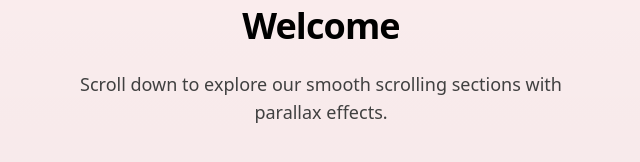
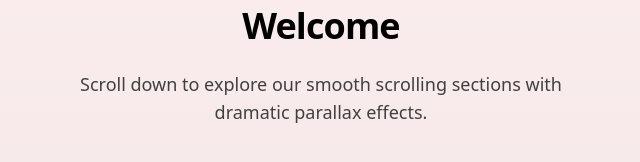
Before and after one commit to m-ku66/Scroll-and-Section-Testing, a Next.js app: page / in a window 1280 px wide. Shown: the part 334-496 px from the top of the page, without its empty margins (319-959 px from the left). Built offline with nearby package versions, Linux system fonts and the light colour scheme.

Commit message:
making components more flexible and adding scrolling effects

```diff
--- a/app/components/PageSection.tsx
+++ b/app/components/PageSection.tsx
@@ -6,24 +6,49 @@ interface PageSectionProps {
   scrollYProgress?: MotionValue<number>;
   children?: React.ReactNode;
   bgColor?: string;
+  // New props for enhanced effects
+  parallaxStrength?: number; // Controls strength of parallax effect (0-1)
+  rotateOnScroll?: boolean; // Add slight rotation effect
+  scaleOnScroll?: boolean; // Add scaling effect
 }
 
 const PageSection = ({
   scrollYProgress,
   children,
   bgColor = "bg-white",
+  parallaxStrength = 0.5,
+  rotateOnScroll = false,
+  scaleOnScroll = false,
 }: PageSectionProps) => {
+  // Calculate effect strength based on parallaxStrength
+  const bgParallax = 50 * parallaxStrength; // Max 50%
+  const contentParallax = 15 * parallaxStrength; // Max 15%
+
   // Create parallax effect for background and content
   const backgroundY = useTransform(
     scrollYProgress || new MotionValue(0),
     [0, 1],
-    ["0%", "30%"]
+    ["0%", `${bgParallax}%`]
   );
 
   const contentY = useTransform(
     scrollYProgress || new MotionValue(0),
     [0, 1],
-    ["0%", "-5%"]
+    ["0%", `-${contentParallax}%`]
+  );
+
+  // Optional rotation effect
+  const contentRotate = useTransform(
+    scrollYProgress || new MotionValue(0),
+    [0, 1],
+    [0, rotateOnScroll ? -5 : 0] // Rotate up to -5 degrees if enabled
+  );
+
+  // Optional scale effect
+  const contentScale = useTransform(
+    scrollYProgress || new MotionValue(0),
+    [0, 0.5, 1],
+    [1, scaleOnScroll ? 1.05 : 1, 1] // Scale up slightly in middle of scroll
   );
 
   return (
@@ -39,10 +64,14 @@ const PageSection = ({
         <div className="absolute inset-0 bg-gradient-to-b from-transparent to-black/5" />
       </motion.div>
 
-      {/* Content with different parallax speed */}
+      {/* Content with multiple effects */}
       <motion.div
         className="relative z-10 w-full max-w-4xl mx-auto px-6"
-        style={{ y: contentY }}
+        style={{
+          y: contentY,
+          rotate: contentRotate,
+          scale: contentScale,
+        }}
       >
         {children || (
           <div className="flex flex-col items-center gap-6">
--- a/app/page.tsx
+++ b/app/page.tsx
@@ -6,33 +6,44 @@ export default function Home() {
   return (
     <div className="w-full h-screen">
       <ScreenWrapper>
-        <PageSection bgColor="bg-rose-50">
+        <PageSection
+          bgColor="bg-rose-50"
+          parallaxStrength={0.9}
+          scaleOnScroll={true}
+        >
           <div className="flex flex-col items-center gap-6">
             <h2 className="text-4xl font-bold tracking-tight">Welcome</h2>
             <p className="text-lg text-neutral-700 max-w-lg text-center">
-              Scroll down to explore our smooth scrolling sections with parallax
-              effects.
+              Scroll down to explore our smooth scrolling sections with dramatic
+              parallax effects.
             </p>
           </div>
         </PageSection>
 
-        <PageSection bgColor="bg-blue-50">
+        <PageSection
+          bgColor="bg-blue-50"
+          parallaxStrength={0.9}
+          scaleOnScroll={true}
+        >
           <div className="flex flex-col items-center gap-6">
             <h2 className="text-4xl font-bold tracking-tight">
               Second Section
             </h2>
             <p className="text-lg text-neutral-700 max-w-lg text-center">
-              Notice how the background moves at a different speed than the
-              content?
+              This section has extra rotation effects when scrolling!
             </p>
           </div>
         </PageSection>
 
-        <PageSection bgColor="bg-amber-50">
+        <PageSection
+          bgColor="bg-amber-50"
+          parallaxStrength={0.9}
+          scaleOnScroll={true}
+        >
           <div className="flex flex-col items-center gap-6">
             <h2 className="text-4xl font-bold tracking-tight">Final Section</h2>
             <p className="text-lg text-neutral-700 max-w-lg text-center">
-              Each section snaps into place when scrolling.
+              Notice how this section scales slightly as you scroll through it.
             </p>
           </div>
         </PageSection>
```
